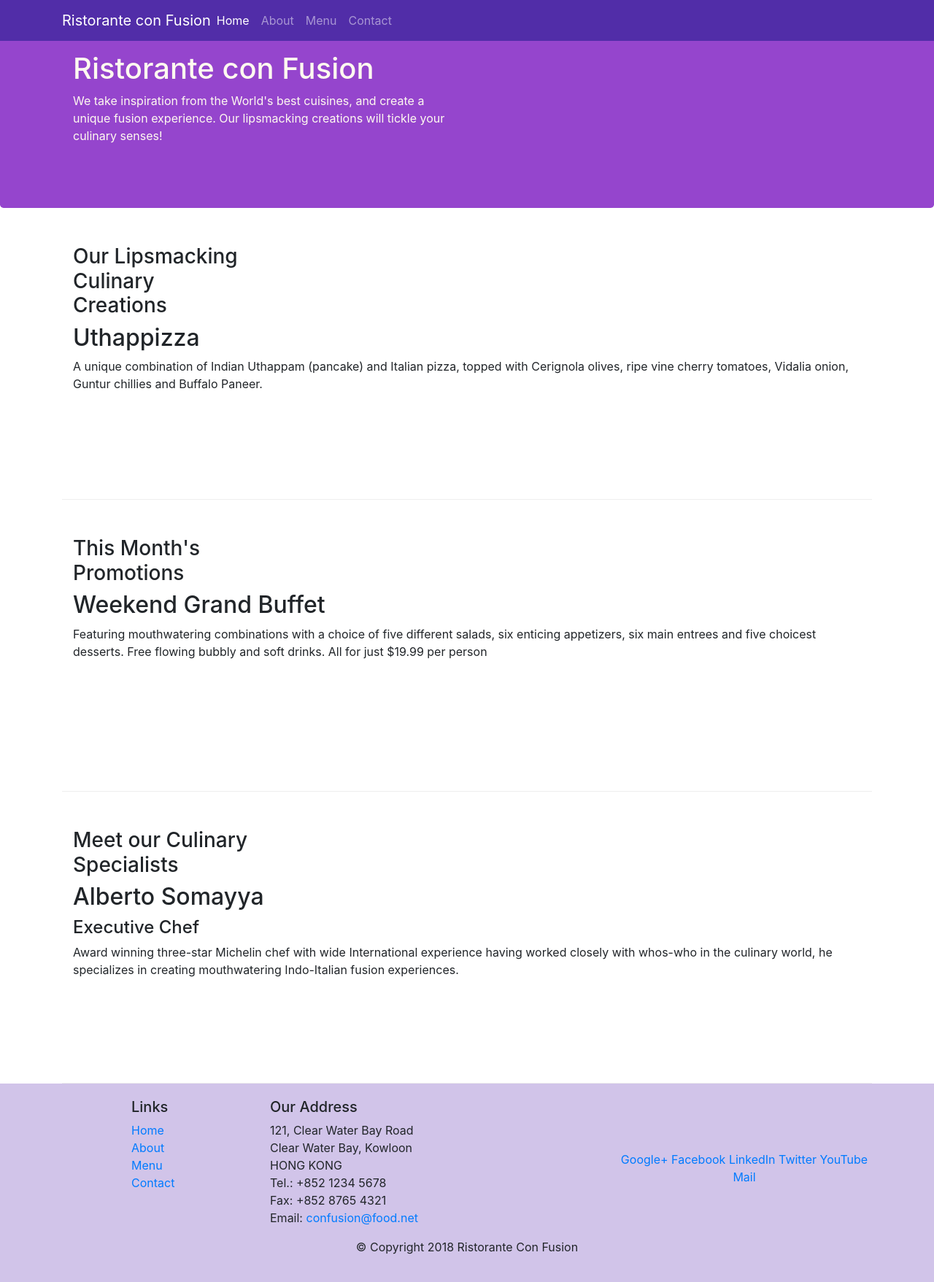
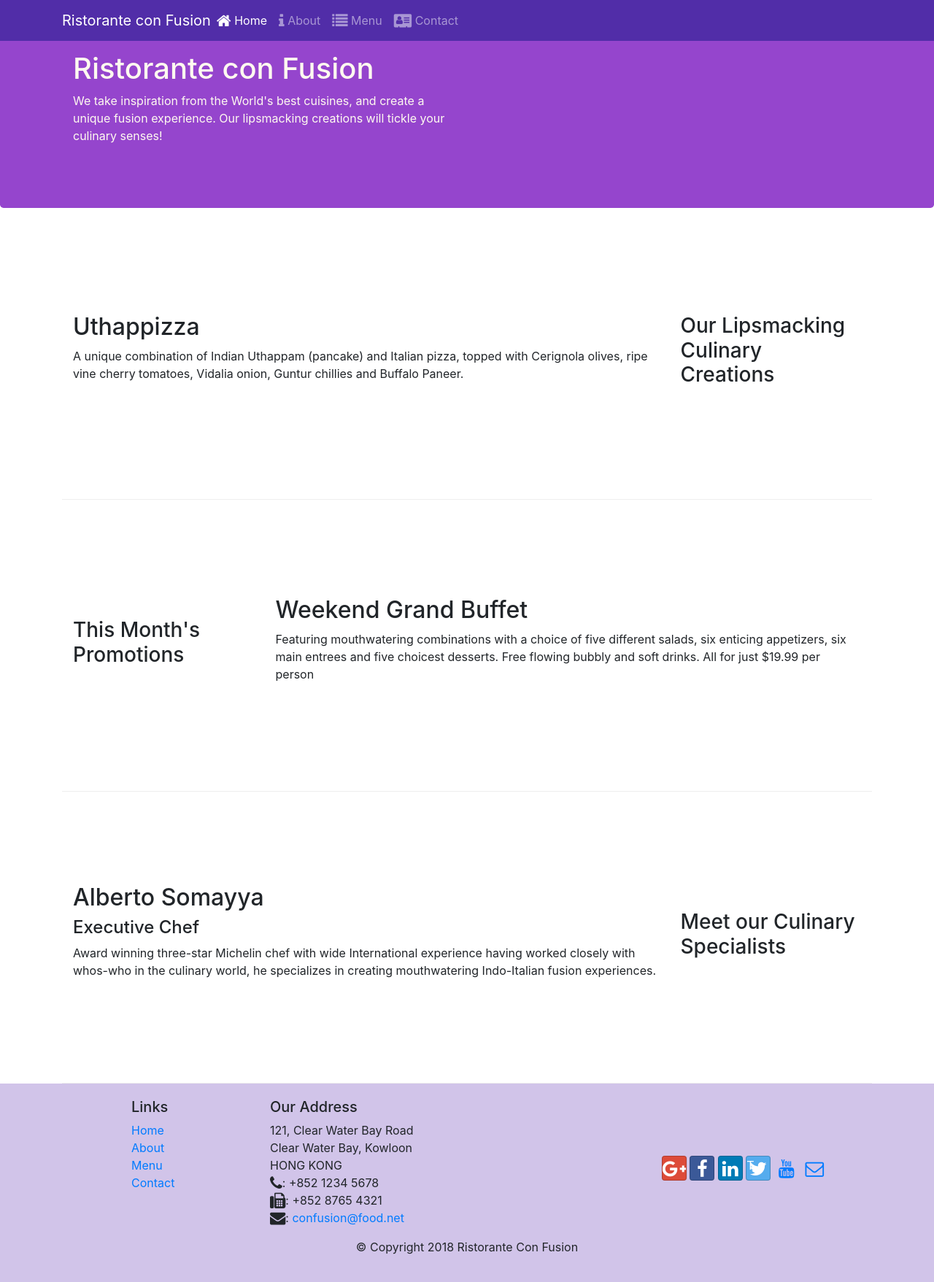
Before and after one commit to shubhamagarwal1998/Bootstrap4, a website: page conFusion/index.html in a window 1280 px wide. Shown: the whole page at 73% size. Drawn offline with nearby package versions, Linux system fonts and the light colour scheme.

Commit message:
Icon Fonts

```diff
--- a/conFusion/index.html
+++ b/conFusion/index.html
@@ -9,6 +9,8 @@
 
     <!-- Bootstrap CSS -->
     <link rel="stylesheet" href="node_modules/bootstrap/dist/css/bootstrap.min.css">
+    <link rel="stylesheet" href="node_modules/font-awesome/css/font-awesome.min.css">
+    <link rel="stylesheet" href="node_modules/bootstrap-social/css/bootstrap-social.css">
     <link rel="stylesheet" href="css/styles.css">
     <title>Ristorante Con Fusion</title>
 </head>
@@ -22,10 +24,10 @@
         <a class="navbar-brand mr-auto" href="#">Ristorante con Fusion</a>
         <div class="collapse navbar-collapse" id="Navbar">
             <ul class="navbar-nav mr-auto">
-                <li class="nav-item active"><a class="nav-link" href="#">Home</a></li>
-                <li class="nav-item"><a class="nav-link" href="./aboutus.html">About</a></li>
-                <li class="nav-item"><a class="nav-link" href="#">Menu</a></li>
-                <li class="nav-item"><a class="nav-link" href="#">Contact</a></li>
+                <li class="nav-item active"><a class="nav-link" href="#"><span class="fa fa-home fa-lg"></span> Home</a></li>
+                <li class="nav-item"><a class="nav-link" href="./aboutus.html"><span class="fa fa-info fa-lg"></span> About</a></li>
+                <li class="nav-item"><a class="nav-link" href="#"><span class="fa fa-list fa-lg"></span> Menu</a></li>
+                <li class="nav-item"><a class="nav-link" href="#"><span class="fa fa-address-card fa-lg"></span> Contact</a></li>
             </ul>
 
         </div>
@@ -45,18 +47,18 @@
     </header>
 
     <div class="container">
-        <div class="row-content align-items-center">
-            <div class="col-12 col-sm-4 order-sm-last col-md-3">
+        <div class="row row-content align-items-center">
+            <div class="col-12 col-sm-4 order-md-last col-md-3">
                 <h3>Our Lipsmacking Culinary Creations</h3>
             </div>
-            <div class="col col-sm order-sm-first col-md">
+            <div class="col col-sm-8 order-md-first col-md-9">
                 <h2>Uthappizza</h2>
                 <p class="d-none d-sm-block">A unique combination of Indian Uthappam (pancake) and Italian pizza, topped with Cerignola olives, ripe vine cherry tomatoes, Vidalia onion, Guntur chillies and Buffalo Paneer.</p>
             </div>
         </div>
 
 
-        <div class="row-content align-items-center">
+        <div class="row row-content align-items-center">
             <div class="col-12 col-sm-4 col-md-3">
                 <h3>This Month's Promotions</h3>
             </div>
@@ -66,7 +68,7 @@
             </div>
         </div>
 
-        <div class="row-content align-items-center">
+        <div class="row row-content align-items-center">
             <div class="col-12 col-sm-4 order-sm-last col-md-3">
                 <h3>Meet our Culinary Specialists</h3>
             </div>
@@ -96,19 +98,19 @@
 		              121, Clear Water Bay Road<br>
 		              Clear Water Bay, Kowloon<br>
 		              HONG KONG<br>
-		              Tel.: +852 1234 5678<br>
-		              Fax: +852 8765 4321<br>
-		              Email: <a href="mailto:confusion@food.net">confusion@food.net</a>
+		              <i class="fa fa-phone fa-lg"></i>: +852 1234 5678<br>
+		               <i class="fa fa-fax fa-lg"></i>: +852 8765 4321<br>
+		               <i class="fa fa-envelope fa-lg"></i>: <a href="mailto:confusion@food.net">confusion@food.net</a>
 		           </address>
                 </div>
                 <div class="col-12 col-sm-4 align-self-center">
-                    <div class="text-center ">
-                        <a href="http://google.com/+">Google+</a>
-                        <a href="http://www.facebook.com/profile.php?id=">Facebook</a>
-                        <a href="http://www.linkedin.com/in/">LinkedIn</a>
-                        <a href="http://twitter.com/">Twitter</a>
-                        <a href="http://youtube.com/">YouTube</a>
-                        <a href="mailto:">Mail</a>
+                    <div class="text-center">
+                        <a class="btn btn-social-icon btn-google" href="http://google.com/+"><i class="fa fa-google-plus fa-lg"></i></a>
+                        <a class="btn btn-social-icon btn-facebook" href="http://www.facebook.com/profile.php?id="><i class="fa fa-facebook fa-lg"></i></a>
+                        <a class="btn btn-social-icon btn-linkedin" href="http://www.linkedin.com/in/"><i class="fa fa-linkedin fa-lg"></i></a>
+                        <a class="btn btn-social-icon btn-twitter"  href="http://twitter.com/">T<i class="fa fa-twitter fa-lg"></i></a>
+                        <a class="btn btn-social-icon btn-youtube" href="http://youtube.com/"><i class="fa fa-youtube fa-lg"></i></a>
+                        <a class="btn btn-social-icon " href="mailto:"><i class="fa fa-envelope-o fa-lg"></i></a>
                     </div>
                 </div>
            </div>
--- a/conFusion/package.json
+++ b/conFusion/package.json
@@ -15,6 +15,8 @@
   },
   "dependencies": {
     "bootstrap": "^4.0.0",
+    "bootstrap-social": "^5.1.1",
+    "font-awesome": "^4.7.0",
     "jquery": "^3.3.1",
     "popper.js": "^1.12.9"
   }
```
Also changed, not shown: conFusion/aboutus.html (+19 -17 lines), 1 other file.
